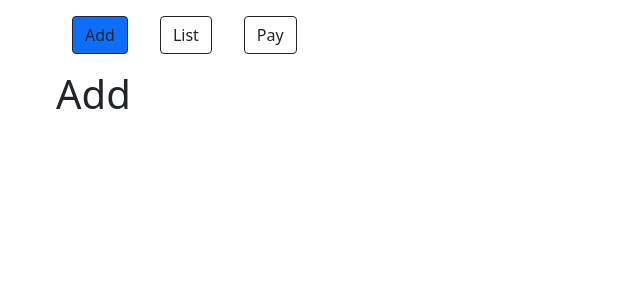
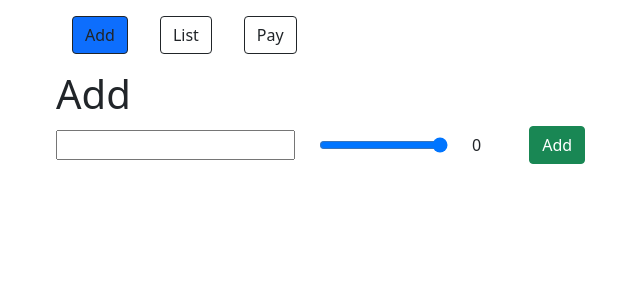
Before and after one commit to SalwaRayan/bakery, a React (Create React App) app: page / in a window 1280 px wide. Shown: the top 300 px of the page, without its empty margins (26-666 px from the left). Built offline with nearby package versions, Linux system fonts and the light colour scheme.

Commit message:
04 - completed

```diff
--- a/src/App.js
+++ b/src/App.js
@@ -16,6 +16,7 @@ class App extends React.Component {
     }
 
     this.handleButtonClick = this.handleButtonClick.bind(this)
+    this.handleButtonClick = this.addItem.bind(this)
 
   }
 
@@ -23,7 +24,18 @@ class App extends React.Component {
     this.setState({ activeTab: tab })
   }
 
+  addItem(name, price) {
+    const item = {
+      name,
+      price
+    }
+    this.setState({ items: [item, ...this.state.items]})
+    console.log(name, price)
+  }
+
   render() {
+    console.log("this.state di App :", this.state)
+
     return (
       <div className="container">
         <Button
@@ -41,7 +53,7 @@ class App extends React.Component {
           handleClick={this.handleButtonClick}
           isSelected={this.state.activeTab === "Pay"}
         />
-        {this.state.activeTab === "Add" && <Add />}
+        {this.state.activeTab === "Add" && <Add addItem={this.addItem}/>}
         {this.state.activeTab === "List" && <List />}
         {this.state.activeTab === "Pay" && <Pay />}
       </div>
--- a/src/components/Add.js
+++ b/src/components/Add.js
@@ -1,10 +1,50 @@
 import React, { Component } from 'react';
 
 class Add extends Component {
+  constructor() {
+    super()
+
+    this.state = {
+      name: "",
+      price: 0,
+    }
+
+    this.handleNameChange = this.handleNameChange.bind(this)
+    this.handlePriceChange = this.handlePriceChange.bind(this)
+  }
+
+  handleNameChange(e) {
+    this.setState({ name: e.target.value })
+  }
+
+  handlePriceChange(e) {
+    this.setState({ price: e.target.value })
+  }
+
   render() {
+    const { addItem } = this.props
+
+    console.log("this.state di Add :", this.state)
+    console.log("this.props di Add :", this.props)
+
     return (
       <div>
         <h1>Add</h1>
+        <div className="d-flex align-items-center">
+            <input
+              type="text"
+              onChange={this.handleNameChange}
+            />
+            <input
+              className="mx-4"
+              type="range"
+              min={1}
+              max={10}
+              onChange={this.handlePriceChange}
+            />
+            <span>{this.state.price}</span>
+            <button className="btn btn-success ms-5" onClick={() => addItem(this.state.name, this.state.price)}>Add</button>
+        </div>
       </div>
     );
   }
--- a/src/components/Button.js
+++ b/src/components/Button.js
@@ -3,6 +3,8 @@ import React from 'react';
 class Button extends React.Component {
   render() {
     const { handleClick, children, isSelected } = this.props
+
+    console.log("this.props di Button :", this.props)
 
     return (
       <>
```
